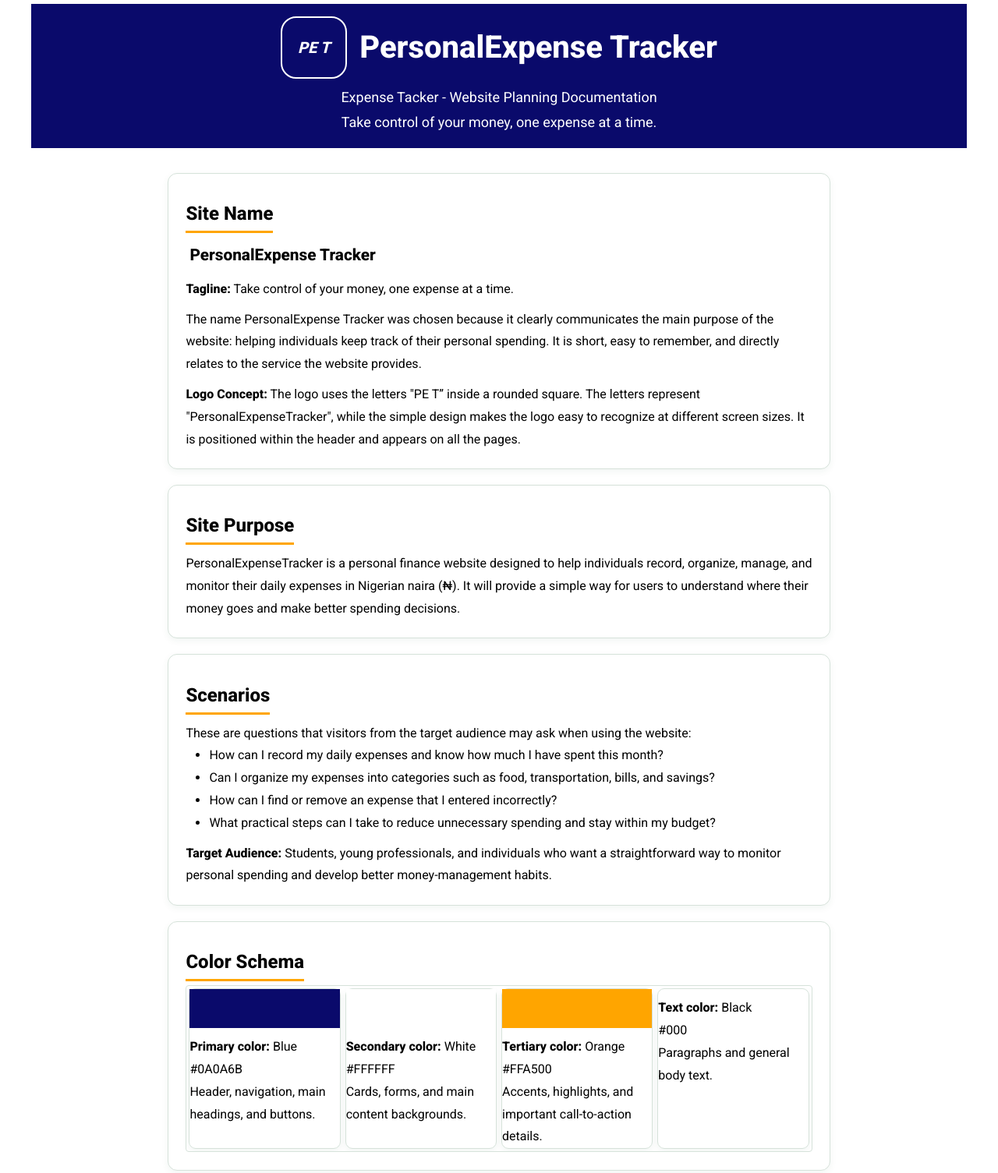
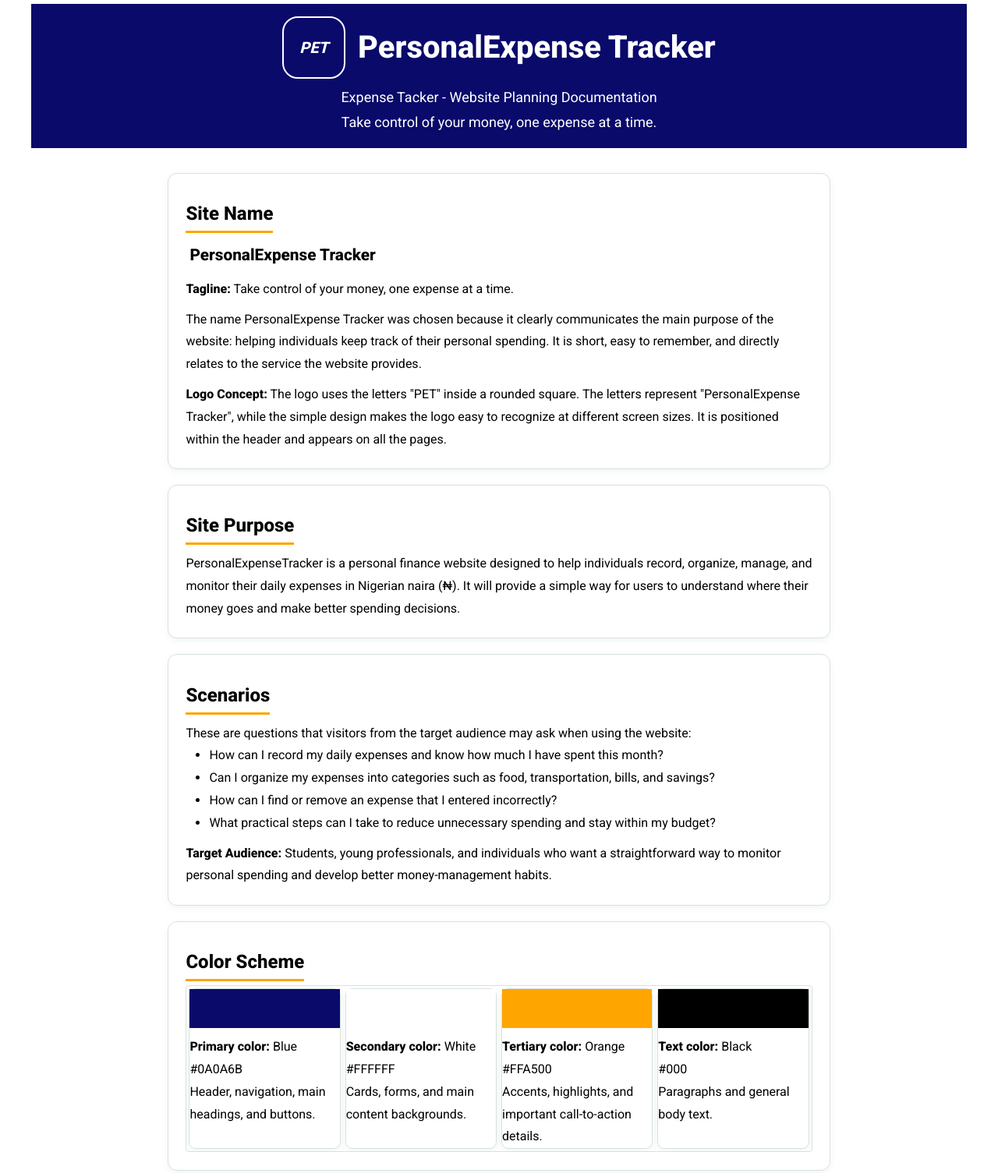
Before and after one commit to otoobongprosper/wdd131, a plain HTML site: page project/siteplan.html in a window 1280 px wide. Shown: the top 1505 px of the page at 78% size. Drawn offline with Linux system fonts and the light colour scheme.

Commit message:
final commit

```diff
--- a/project/siteplan.html
+++ b/project/siteplan.html
@@ -11,12 +11,12 @@
     <link
        href="https://fonts.googleapis.com/css2?family=Roboto:wght@400;800&display=swap"
         rel="stylesheet">
-    <link rel="stylesheet" href="styles/sitepan.css">
+    <link rel="stylesheet" href="styles/siteplan.css">
 </head>
 <body>
     <header>
         <div class="brand">
-            <div class="logo">PE T</div>
+            <div class="logo">PET</div>
             <h1>PersonalExpense Tracker</h1>
         </div>
 
@@ -38,8 +38,8 @@
                  It is short, easy to remember, and directly relates to the service the
                  website provides.</p>
 
-            <p><strong>Logo Concept:</strong> The logo uses the letters "PE T” inside a rounded
-                square. The letters represent "PersonalExpenseTracker", while the simple design
+            <p><strong>Logo Concept:</strong> The logo uses the letters "PET" inside a rounded
+                square. The letters represent "PersonalExpense Tracker", while the simple design
                 makes the logo easy to recognize at different screen sizes. It is positioned
                 within the header and appears on all the pages.
             </p>
@@ -71,7 +71,7 @@
 
         <section>
 
-            <h2>Color Schema</h2>
+            <h2>Color Scheme</h2>
 
             <div class="colors">
 
@@ -100,11 +100,12 @@
                 </div>
 
                 <div class="grade">
-                    <div class="color- black"></div>
+                    <div class="color-black"></div>
                     <p><strong>Text color:</strong> Black <br>
                         #000 <br>
                         Paragraphs and general body text.
                     </p>
+                </div>
             </div>
         </section>
 
@@ -130,7 +131,7 @@
 
             <div class="font">
                 <div class="font-body">
-                    <span>Roboto — Body Text</span>
+                    <span>sanrif — Body Text</span>
 
                     <p>
                         Used for paragraphs, form labels, navigation
@@ -161,7 +162,7 @@
                     <span>Mobile View</span>
 
                     <div class="wf-block-nav">
-                        Logo / MyExpense ☰
+                        Logo / PersonalExpense Tracker ☰
                     </div>
 
                     <div class="wf-block">
```
Also changed, not shown: project/styles/siteplan.css (renamed from project/styles/sitepan.css).
